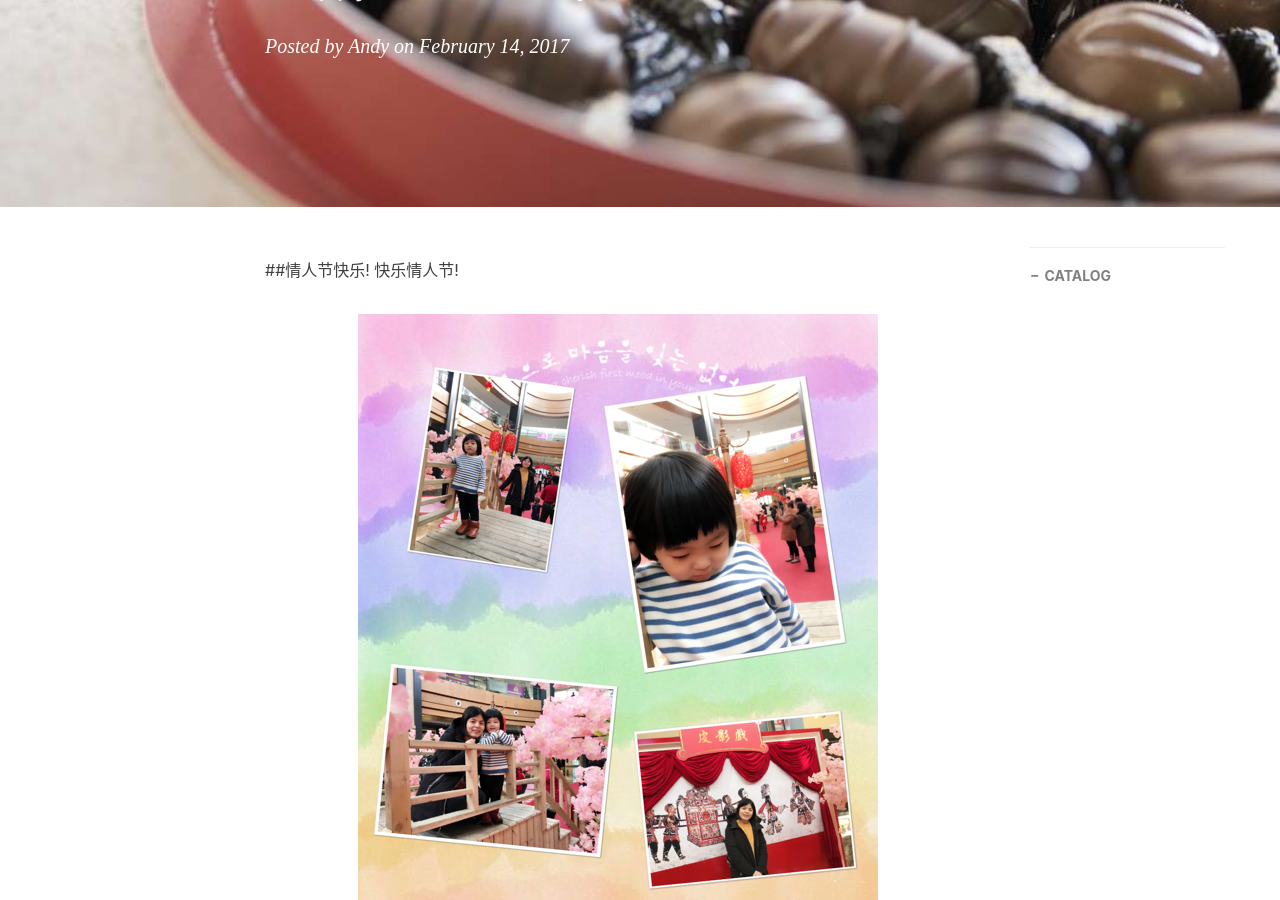
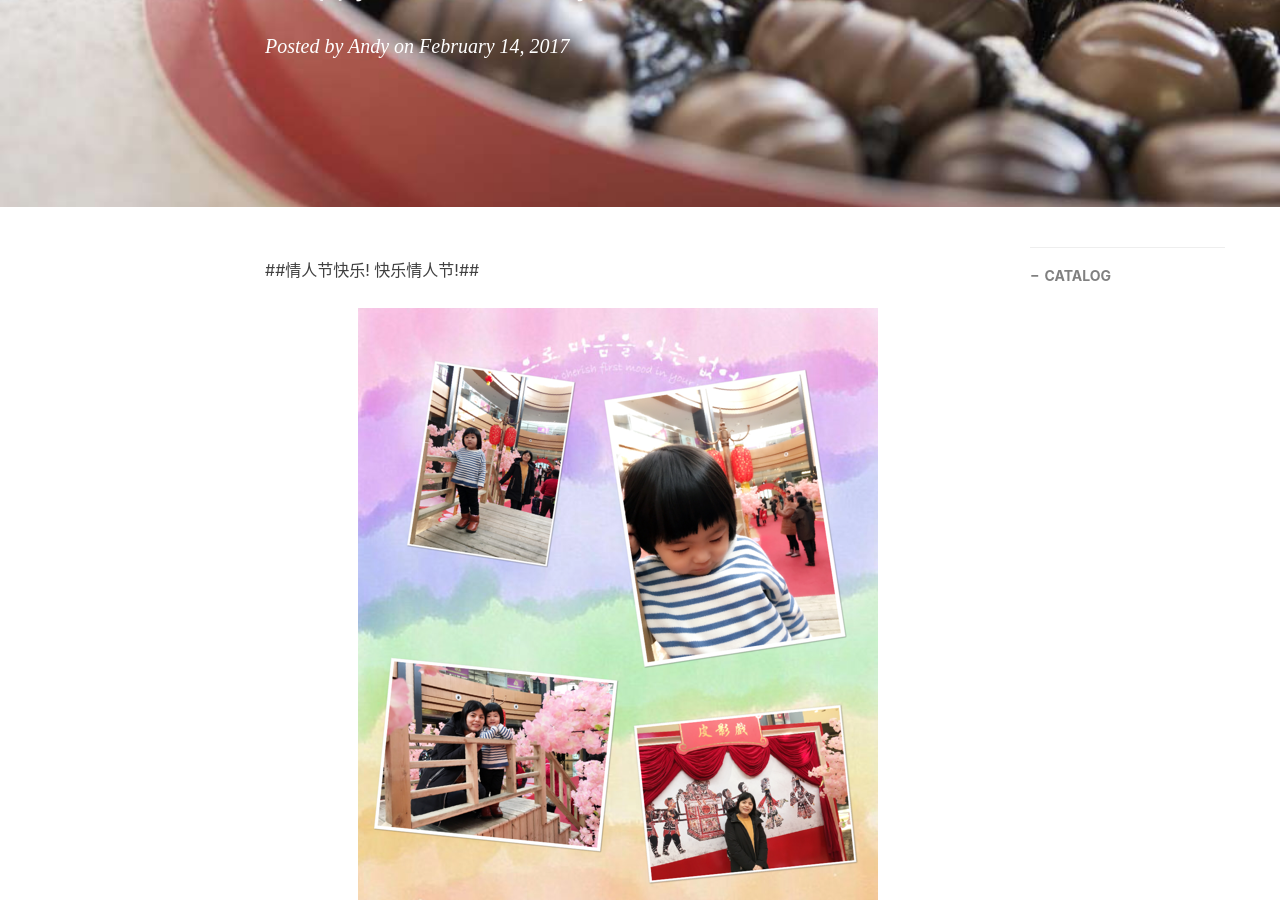
Before and after one commit to andyqi1999/andyqi1999.github.io, a Jekyll site: the page built from _posts/2017-02-14-valentines-day.markdown, in a window 1280 px wide and 900 px high, scrolled down 316 px. Built offline with Jekyll 4.4.1, drawn with Linux system fonts in a browser that asks for light colours; nearby versions of some CDN libraries; comment, search, counter and statistics services are not loaded.

```diff
--- a/_posts/2017-02-14-valentines-day.markdown
+++ b/_posts/2017-02-14-valentines-day.markdown
@@ -11,8 +11,7 @@ tags:
   - 情人节
 ---
 
-##情人节快乐! 快乐情人节!
-
+##情人节快乐! 快乐情人节!##
 ![](/img/in-post/post-valentins-day.PNG)
 
 我们与宝宝一同成长
```
